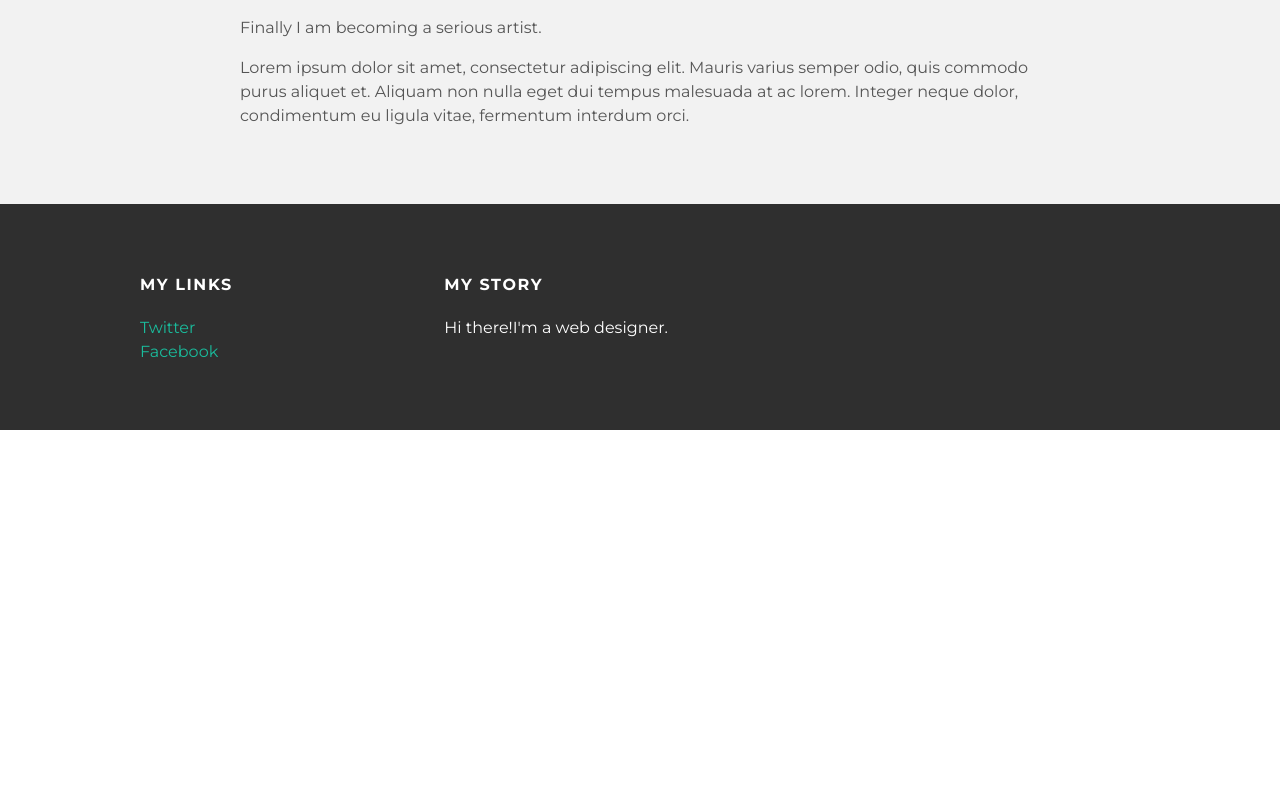
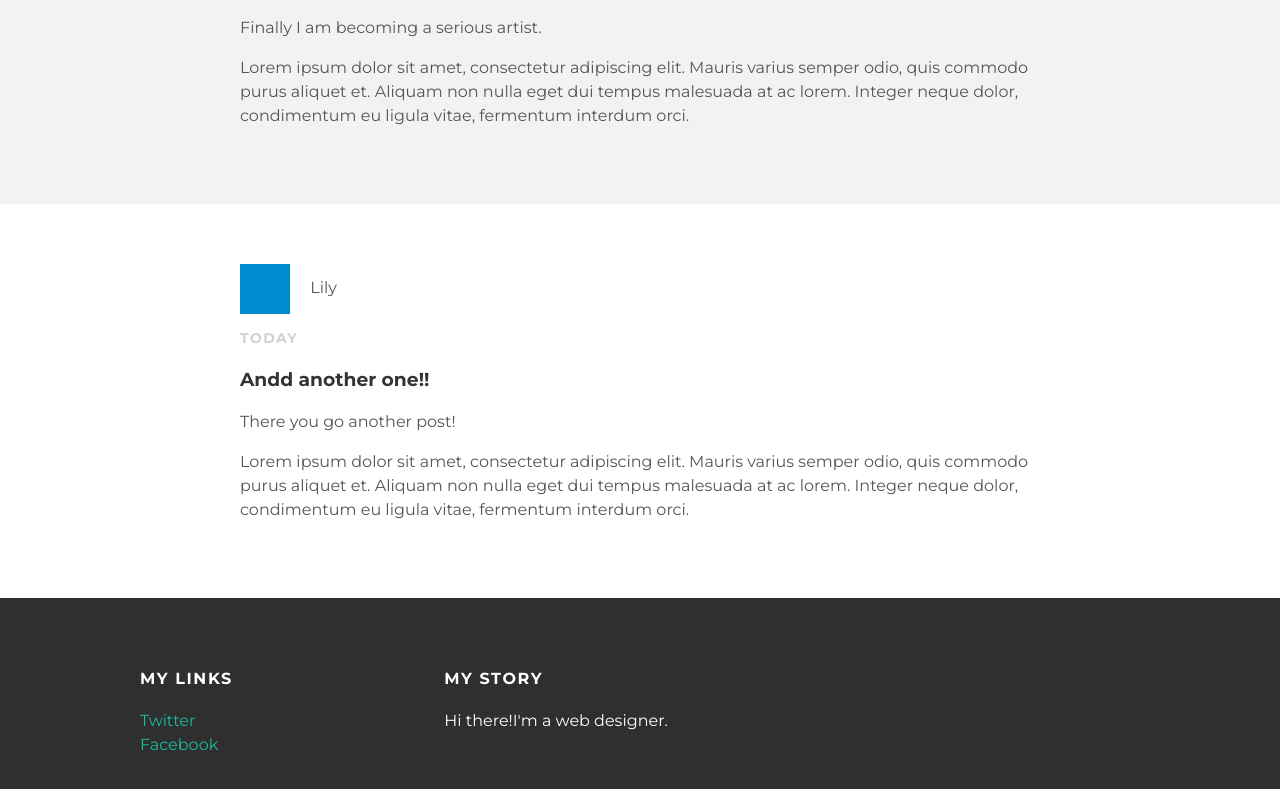
Before and after one commit to ispara/ispara.github.io, a plain HTML site: page index.html in a window 1280 px wide. Shown: the part 733-1522 px from the top of the page. Before the commit the page ends 1163 px from the top, so only its background shows below. Drawn offline with Linux system fonts and the light colour scheme.

Commit message:
Update index.html

```diff
--- a/index.html
+++ b/index.html
@@ -50,6 +50,23 @@
           </div>
         </div>
       </div>
+
+     <div class="post-container">
+        <div class="post">
+          <div class="post-author">
+            <img src="another.png">
+            <span>Lily</span>
+          </div>
+          <p class="post-date"> Today </p>
+          <h3 class="post-title"> Andd another one!! </h3>
+          <div class="post-content">
+            <p> There you go another post!</p>
+            <p> Lorem ipsum dolor sit amet, consectetur adipiscing elit. Mauris varius semper odio, quis commodo purus aliquet et. Aliquam non nulla eget dui tempus malesuada at ac lorem.
+              Integer neque dolor, condimentum eu ligula vitae, fermentum interdum orci. </p>
+          </div>
+        </div>
+      </div>
+
     </div>
 
   <!--  FOOTER SECTION  -->
```
